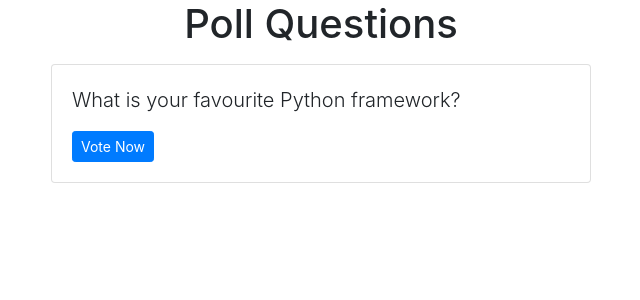
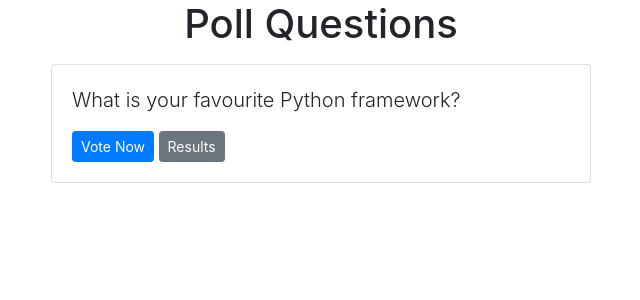
Before and after one commit to ellistrickett/pollster_project, a Django app: page /polls/ in a window 1280 px wide. Shown: the top 300 px of the page, without its empty margins (319-959 px from the left). Run offline with Django 3.2, Linux system fonts and the light colour scheme; data comes from the database, SQL or seed files in the repository.

Commit message:
first poll rendered with both results and vote now views

```diff
--- a/pollster/polls/urls.py
+++ b/pollster/polls/urls.py
@@ -5,5 +5,6 @@
 app_name = 'polls'
 urlpatterns = [
   path('', views.index, name='index'),
-  path('<int:question_id>', views.detail, name='detail')
+  path('<int:question_id>/', views.detail, name='detail'),
+  path('<int:question_id>/results/', views.results, name='results'),
 ]
--- a/pollster/polls/views.py
+++ b/pollster/polls/views.py
@@ -15,3 +15,8 @@
   except Question.DoesNotExist:
     raise Http404("Question does not exist")
   return render(request, 'polls/results.html', { 'question': question })
+
+# Get question and display results
+def results(request, question_id):
+  question = get_object_or_404(Question, pk=question_id)
+  return render(request, 'polls/results.html', { 'question': question })
--- a/pollster/templates/polls/index.html
+++ b/pollster/templates/polls/index.html
@@ -8,6 +8,7 @@
       <div class="card-body">
         <p class="lead">{{ question.question_text }}</p>
         <a href="{% url 'polls:detail' question.id %}" class="btn btn-primary btn-sm">Vote Now</a>
+        <a href="{% url 'polls:results' question.id %}" class="btn btn-secondary btn-sm">Results</a>
       </div>
     </div>
     {% endfor %}
```
